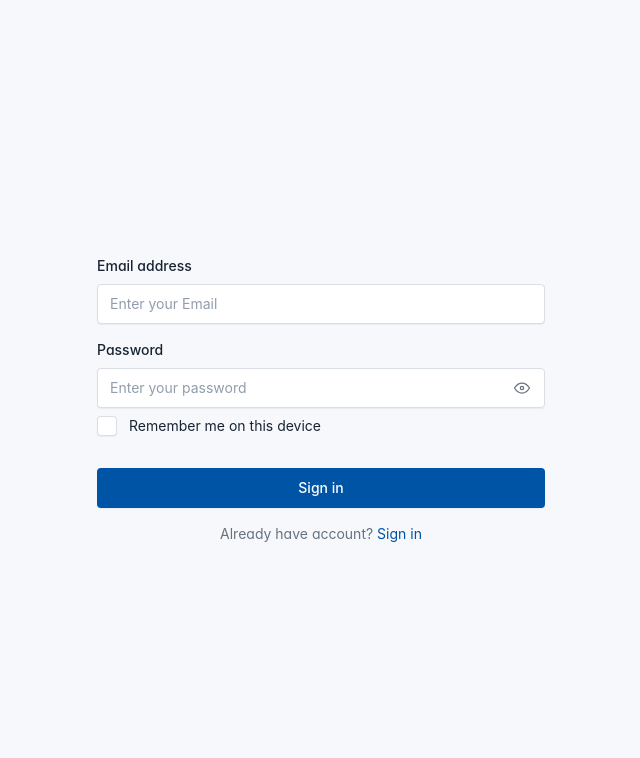
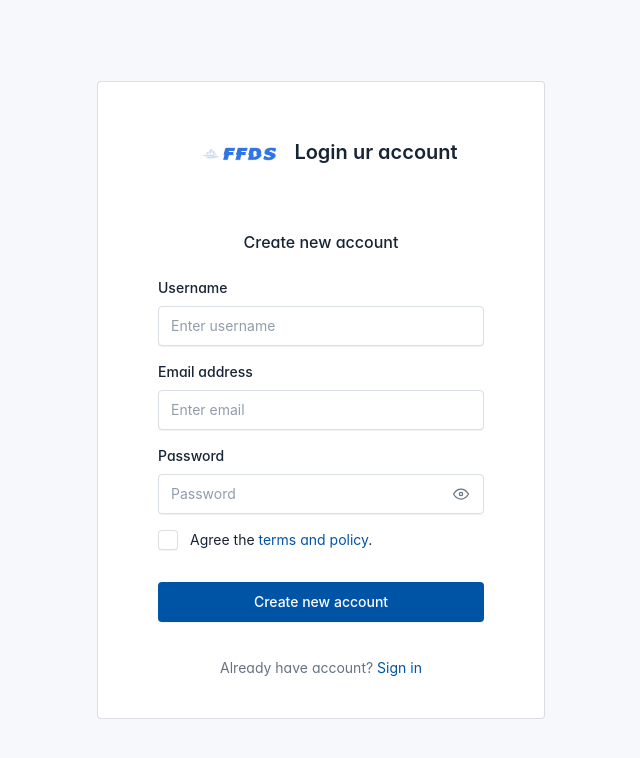
Before and after one commit to ben041/ForestFireDetectionSystem, a Django app: page /signup/ in a window 1280 px wide. Shown: the top 758 px of the page, without its empty margins (319-959 px from the left). Run offline with Django 4.2, Linux system fonts and the light colour scheme; some libraries are stand-ins or nearby versions; some web fonts are replaced.

Commit message:
minor updates

```diff
--- a/core/templates/signup.html
+++ b/core/templates/signup.html
@@ -2,48 +2,58 @@
 {% load static %}
 {% block title%}Signup{% endblock %}
 {% block sign %}
+
 <div class="page page-center">
     <div class="container container-tight py-4">
-        <form action="{% url 'signin' %}" method="post" autocomplete="off" novalidate>
+      <div class="card card-md">
+        <div class="card-body">
+          <h2 class="h2 text-center mb-4"><img src="{% static 'logo.png' %}" width="110" height="64">Login ur account</h2>
+
+          <form action="{% url 'signup' %}" method="post" autocomplete="off" novalidate>
             {% csrf_token %}
             {% if messages %}
                 {% for message in messages %}
                     <div class="alert alert-danger mb-3">{{ message }}</div>
                 {% endfor %}
             {% endif %}
+            <div class="card-body">
+              <h2 class="card-title text-center mb-4">Create new account</h2>
+              <div class="mb-3">
+                <label class="form-label">Username</label>
+                <input type="text" name="username" class="form-control" placeholder="Enter username">
+              </div>
               <div class="mb-3">
                 <label class="form-label">Email address</label>
-                <input type="email" class="form-control" name="email" placeholder="Enter your Email" autocomplete="off">
+                <input type="email" name="email" class="form-control" placeholder="Enter email">
               </div>
-            <div class="mb-2">
-                <label class="form-label">
-                    Password
-                </label>
+              <div class="mb-3">
+                <label class="form-label">Password</label>
                 <div class="input-group input-group-flat">
-                    <input type="password" class="form-control" name="password" placeholder="Enter your password" autocomplete="off">
+                  <input type="password" name="password" class="form-control"  placeholder="Password"  autocomplete="off">
                   <span class="input-group-text">
-                        <a href="#" class="link-secondary" title="Show password" data-bs-toggle="tooltip">
-                            <!-- Download SVG icon from http://tabler-icons.io/i/eye -->
+                    <a href="#" class="link-secondary" title="Show password" data-bs-toggle="tooltip"><!-- Download SVG icon from http://tabler-icons.io/i/eye -->
                       <svg xmlns="http://www.w3.org/2000/svg" class="icon" width="24" height="24" viewBox="0 0 24 24" stroke-width="2" stroke="currentColor" fill="none" stroke-linecap="round" stroke-linejoin="round"><path stroke="none" d="M0 0h24v24H0z" fill="none"/><path d="M10 12a2 2 0 1 0 4 0a2 2 0 0 0 -4 0" /><path d="M21 12c-2.4 4 -5.4 6 -9 6c-3.6 0 -6.6 -2 -9 -6c2.4 -4 5.4 -6 9 -6c3.6 0 6.6 2 9 6" /></svg>
                     </a>
                   </span>
                 </div>
               </div>
-            <div class="mb-2">
+              <div class="mb-3">
                 <label class="form-check">
                   <input type="checkbox" class="form-check-input"/>
-                    <span class="form-check-label">Remember me on this device</span>
+                  <span class="form-check-label">Agree the <a href="#" tabindex="-1">terms and policy</a>.</span>
                 </label>
               </div>
               <div class="form-footer">
-                <button type="submit" class="btn btn-primary w-100">Sign in</button>
+                <button type="submit" class="btn btn-primary w-100">Create new account</button>
+              </div>
             </div>
           </form>
-
-
           <div class="text-center text-secondary mt-3">
             Already have account? <a href="{% url 'signin' %}" tabindex="-1">Sign in</a>
           </div>
         </div>
       </div>
+    </div>
+  </div>
+
 {% endblock %}
--- a/core/views.py
+++ b/core/views.py
@@ -277,6 +277,9 @@ def signup(request):
 
     return render(request, 'signup.html')
 
+from django.views.decorators.csrf import csrf_exempt
+
+@csrf_exempt
 def logout_view(request):
     logout(request)
     messages.info(request, 'You have been logged out successfully.')
```
Also changed, not shown: db.sqlite3. Lines whose indentation alone changed are shown as unchanged.
